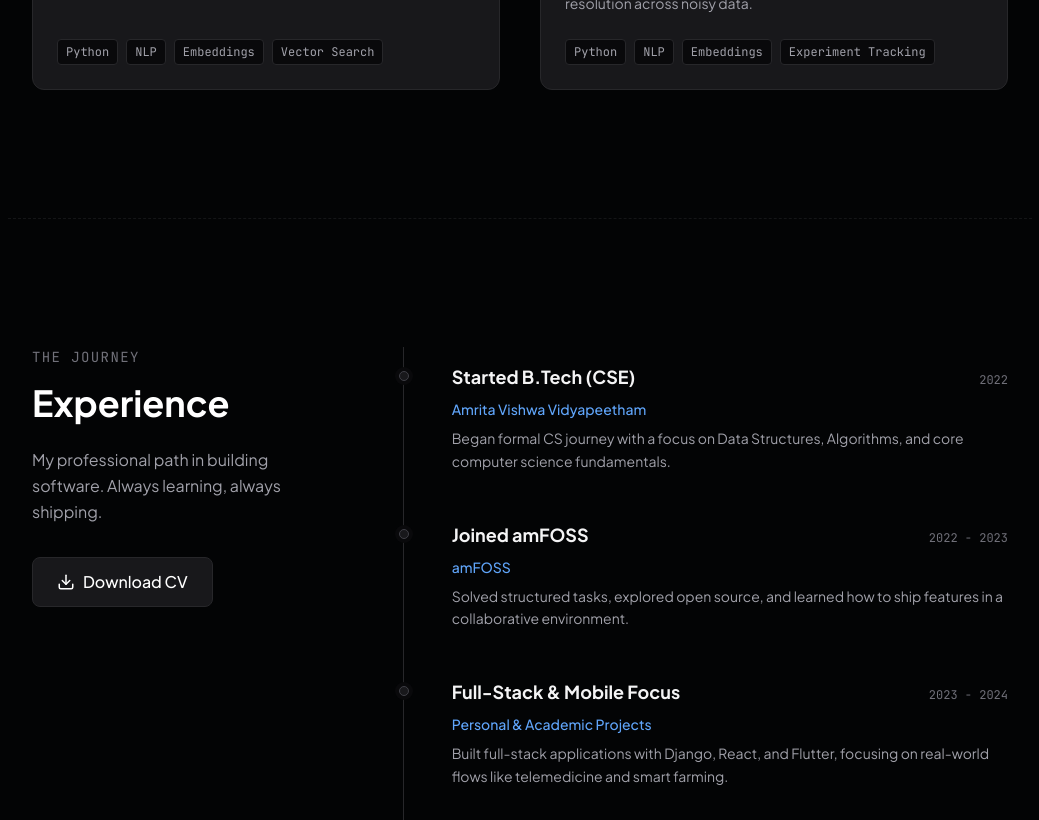
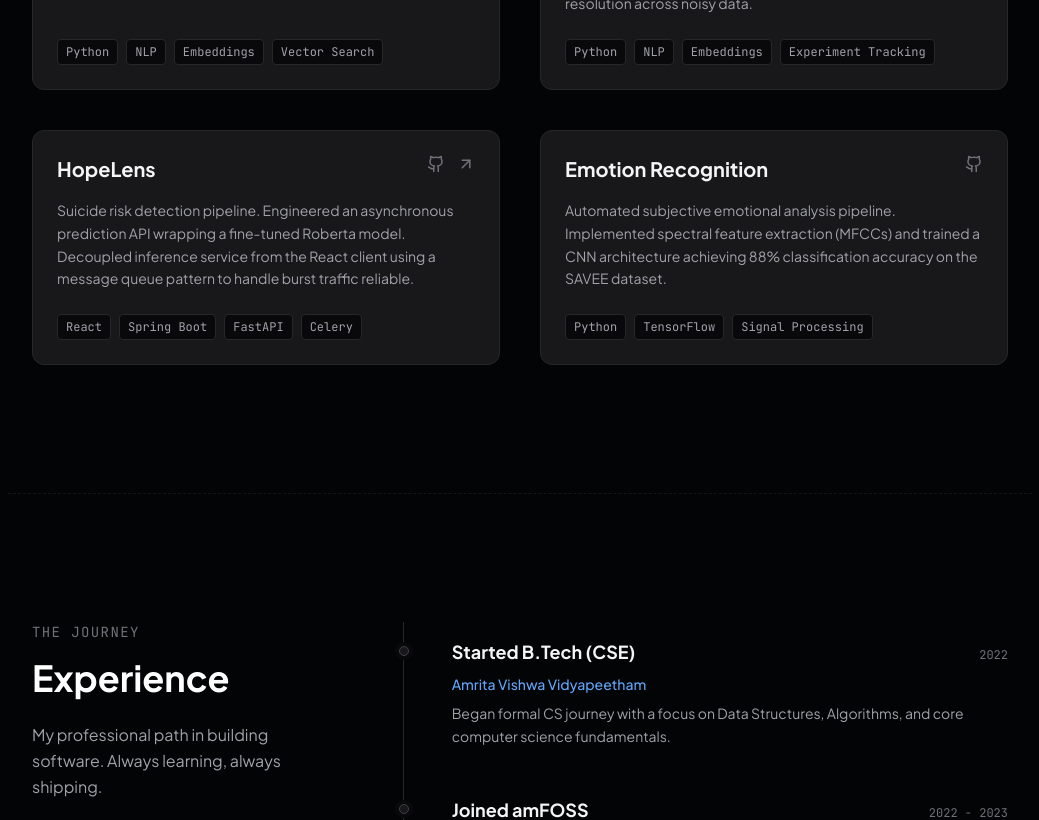
Before and after one commit to priti200/priti_port, a Next.js app: page / in a window 1280 px wide. Shown: the part 1980-2800 px from the top of the page, without its empty margins (120-1159 px from the left). Built offline with nearby package versions, Linux system fonts and the light colour scheme.

Commit message:
Add HopeLens and Emotion Recognition projects

```diff
--- a/src/data/portfolio.ts
+++ b/src/data/portfolio.ts
@@ -114,6 +114,23 @@ export const PORTFOLIO_DATA = {
                 demo: "",
             },
         },
+        {
+            title: "HopeLens",
+            description: "Suicide risk detection pipeline. Engineered an asynchronous prediction API wrapping a fine-tuned Roberta model. Decoupled inference service from the React client using a message queue pattern to handle burst traffic reliable.",
+            tech: ["React", "Spring Boot", "FastAPI", "Celery"],
+            links: {
+                code: "https://github.com/priti200/Hopelens-Analyzing-and-Predicting-Suicide-Attempts",
+                demo: "https://hopelens.onrender.com/",
+            },
+        },
+        {
+            title: "Emotion Recognition",
+            description: "Automated subjective emotional analysis pipeline. Implemented spectral feature extraction (MFCCs) and trained a CNN architecture achieving 88% classification accuracy on the SAVEE dataset.",
+            tech: ["Python", "TensorFlow", "Signal Processing"],
+            links: {
+                code: "https://github.com/anudeep2710/EmotionClassifier",
+            },
+        }
     ],
 
     publications: [
```
